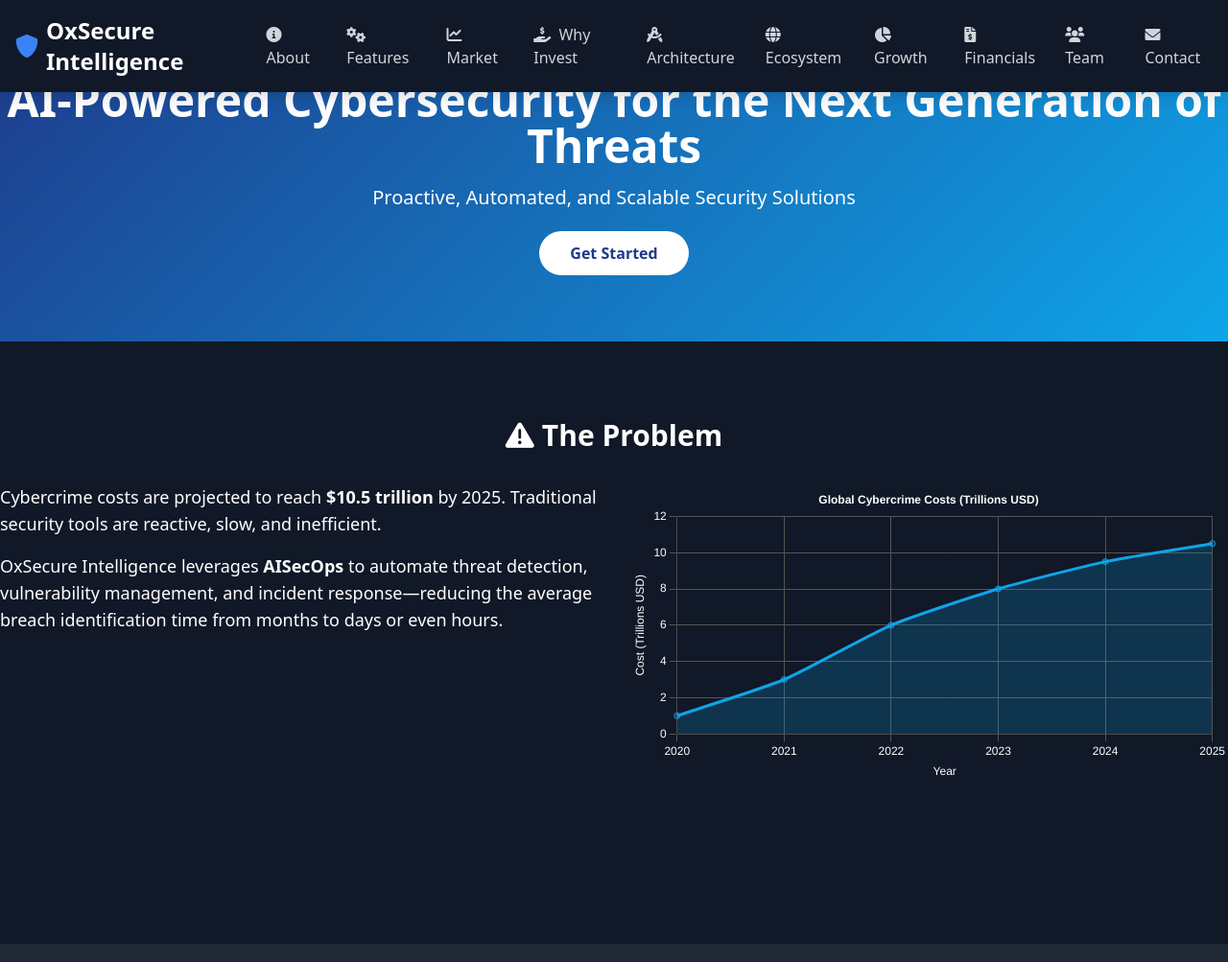
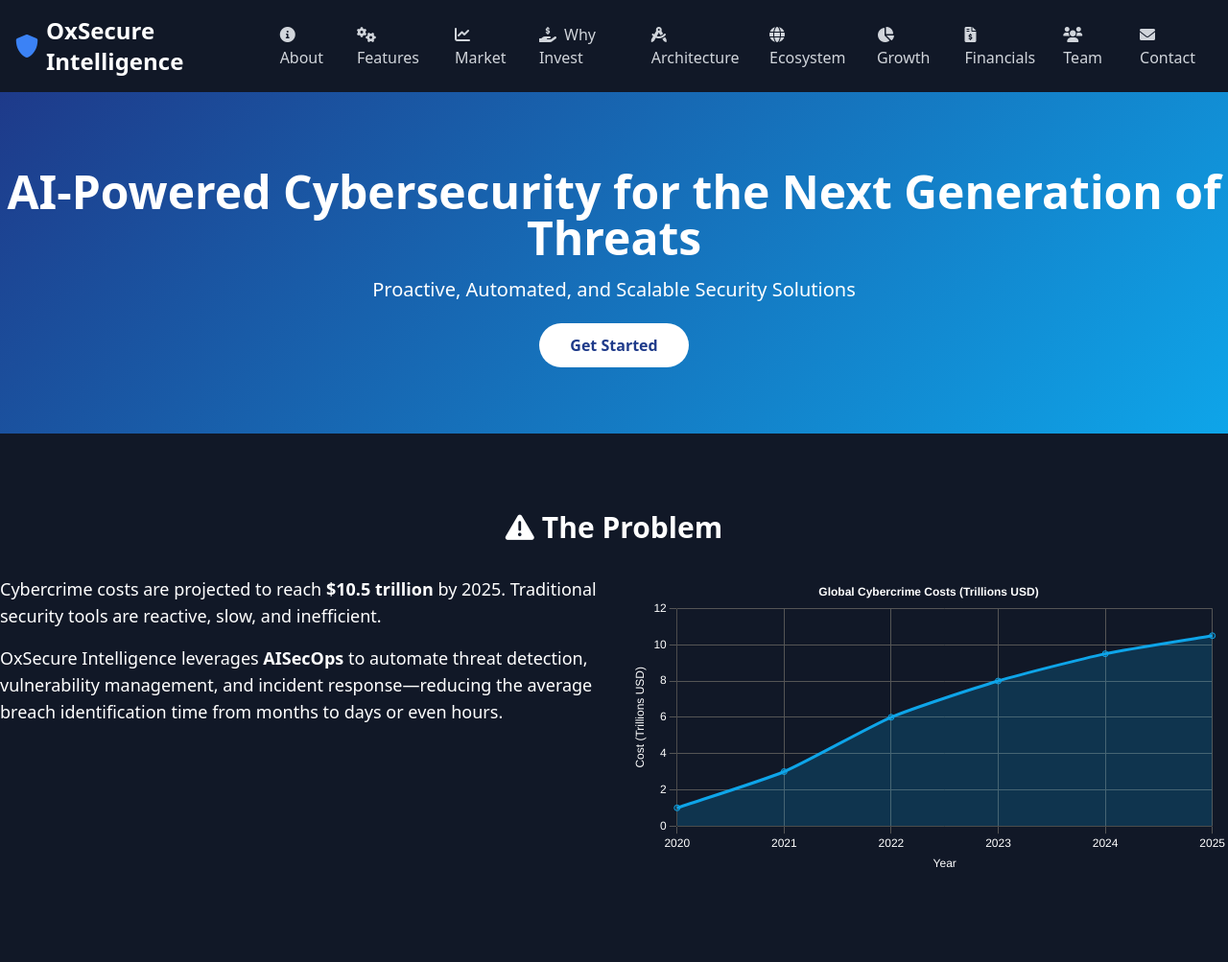
Before and after one commit to CYBERBULL123/OxWebsite, a plain HTML site: page pitch.html in a window 1280 px wide. Shown: the top 1003 px of the page at 96% size. Drawn offline with nearby package versions, Linux system fonts and the light colour scheme.

Commit message:
`Refactor navigation bar layout and behavior`

```diff
--- a/pitch.html
+++ b/pitch.html
@@ -66,10 +66,10 @@
 <body class="bg-gray-900 text-white font-sans">
 
   <!-- Navbar -->
-    <nav class="p-4 bg-gray-900 shadow-lg fixed w-full z-10 top-0">
+  <nav id="navbar" class="p-4 w-full z-10 top-0 bg-black/50 backdrop-blur-lg transition duration-300">
     <div class="container mx-auto flex justify-between items-center">
         <!-- Logo -->
-        <div class="text-2xl font-bold text-white flex items-center">
+        <div class="text-xl md:text-2xl font-bold text-white flex items-center">
             <i class="fas fa-shield-alt mr-2 text-blue-500"></i> OxSecure Intelligence
         </div>
 
@@ -79,53 +79,54 @@
         </button>
 
         <!-- Navigation Links -->
-        <div id="menu" class="hidden md:flex space-x-6 items-center">
-            <a href="#about" class="text-gray-300 hover:text-blue-500 transition duration-300">
+        <div id="menu" class="hidden md:flex space-x-4 items-center">
+            <a href="#about" class="text-gray-300 hover:text-blue-400 transition duration-300">
                 <i class="fas fa-info-circle mr-1"></i> About
             </a>
-            <a href="#features" class="text-gray-300 hover:text-blue-500 transition duration-300">
+            <a href="#features" class="text-gray-300 hover:text-blue-400 transition duration-300">
                 <i class="fas fa-cogs mr-1"></i> Features
             </a>
-            <a href="#market" class="text-gray-300 hover:text-blue-500 transition duration-300">
+            <a href="#market" class="text-gray-300 hover:text-blue-400 transition duration-300">
                 <i class="fas fa-chart-line mr-1"></i> Market
             </a>
-            <a href="#why-invest" class="text-gray-300 hover:text-blue-500 transition duration-300">
+            <a href="#why-invest" class="text-gray-300 hover:text-blue-400 transition duration-300">
                 <i class="fas fa-hand-holding-usd mr-1"></i> Why Invest
             </a>
-            <a href="#architecture" class="text-gray-300 hover:text-blue-500 transition duration-300">
+            <a href="#architecture" class="text-gray-300 hover:text-blue-400 transition duration-300">
                 <i class="fas fa-drafting-compass mr-1"></i> Architecture
             </a>
-            <a href="#ecosystem" class="text-gray-300 hover:text-blue-500 transition duration-300">
+            <a href="#ecosystem" class="text-gray-300 hover:text-blue-400 transition duration-300">
                 <i class="fas fa-globe mr-1"></i> Ecosystem
             </a>
-            <a href="#investment-growth" class="text-gray-300 hover:text-blue-500 transition duration-300">
+            <a href="#investment-growth" class="text-gray-300 hover:text-blue-400 transition duration-300">
                 <i class="fas fa-chart-pie mr-1"></i> Growth
             </a>
-            <a href="#financials" class="text-gray-300 hover:text-blue-500 transition duration-300">
+            <a href="#financials" class="text-gray-300 hover:text-blue-400 transition duration-300">
                 <i class="fas fa-file-invoice-dollar mr-1"></i> Financials
             </a>
-            <a href="#team" class="text-gray-300 hover:text-blue-500 transition duration-300">
+            <a href="#team" class="text-gray-300 hover:text-blue-400 transition duration-300">
                 <i class="fas fa-users mr-1"></i> Team
             </a>
-            <a href="#contact" class="text-gray-300 hover:text-blue-500 transition duration-300">
+            <a href="#contact" class="text-gray-300 hover:text-blue-400 transition duration-300">
                 <i class="fas fa-envelope mr-1"></i> Contact
             </a>
         </div>
     </div>
   </nav>
 
+
     <!-- Mobile Menu -->
-    <div id="mobile-menu" class="hidden bg-gray-800 text-white p-4">
-        <a href="#about" class="block py-2 hover:text-blue-500">About</a>
-        <a href="#features" class="block py-2 hover:text-blue-500">Features</a>
-        <a href="#market" class="block py-2 hover:text-blue-500">Market</a>
-        <a href="#why-invest" class="block py-2 hover:text-blue-500">Why Invest</a>
-        <a href="#architecture" class="block py-2 hover:text-blue-500">Architecture</a>
-        <a href="#ecosystem" class="block py-2 hover:text-blue-500">Ecosystem</a>
-        <a href="#investment-growth" class="block py-2 hover:text-blue-500">Growth</a>
-        <a href="#financials" class="block py-2 hover:text-blue-500">Financials</a>
-        <a href="#team" class="block py-2 hover:text-blue-500">Team</a>
-        <a href="#contact" class="block py-2 hover:text-blue-500">Contact</a>
+    <div id="mobile-menu" class="hidden bg-gray-800 text-white p-4 space-y-2 md:hidden">
+      <a href="#about" class="block py-2 hover:text-blue-400">About</a>
+      <a href="#features" class="block py-2 hover:text-blue-400">Features</a>
+      <a href="#market" class="block py-2 hover:text-blue-400">Market</a>
+      <a href="#why-invest" class="block py-2 hover:text-blue-400">Why Invest</a>
+      <a href="#architecture" class="block py-2 hover:text-blue-400">Architecture</a>
+      <a href="#ecosystem" class="block py-2 hover:text-blue-400">Ecosystem</a>
+      <a href="#investment-growth" class="block py-2 hover:text-blue-400">Growth</a>
+      <a href="#financials" class="block py-2 hover:text-blue-400">Financials</a>
+      <a href="#team" class="block py-2 hover:text-blue-400">Team</a>
+      <a href="#contact" class="block py-2 hover:text-blue-400">Contact</a>
     </div>
 
     <!-- Mobile Menu Script -->
@@ -135,6 +136,22 @@
 
       menuToggle.addEventListener('click', () => {
           mobileMenu.classList.toggle('hidden');
+      });
+
+      // Navbar Scroll Behavior
+      let lastScrollTop = 0;
+      const navbar = document.getElementById('navbar');
+
+      window.addEventListener('scroll', () => {
+          const scrollTop = window.pageYOffset || document.documentElement.scrollTop;
+
+          // Hide on scroll down, show on scroll up
+          if (scrollTop > lastScrollTop) {
+              navbar.style.transform = 'translateY(-100%)';
+          } else {
+              navbar.style.transform = 'translateY(0)';
+          }
+          lastScrollTop = scrollTop;
       });
     </script>
 
```
Lines whose indentation alone changed are shown as unchanged.
